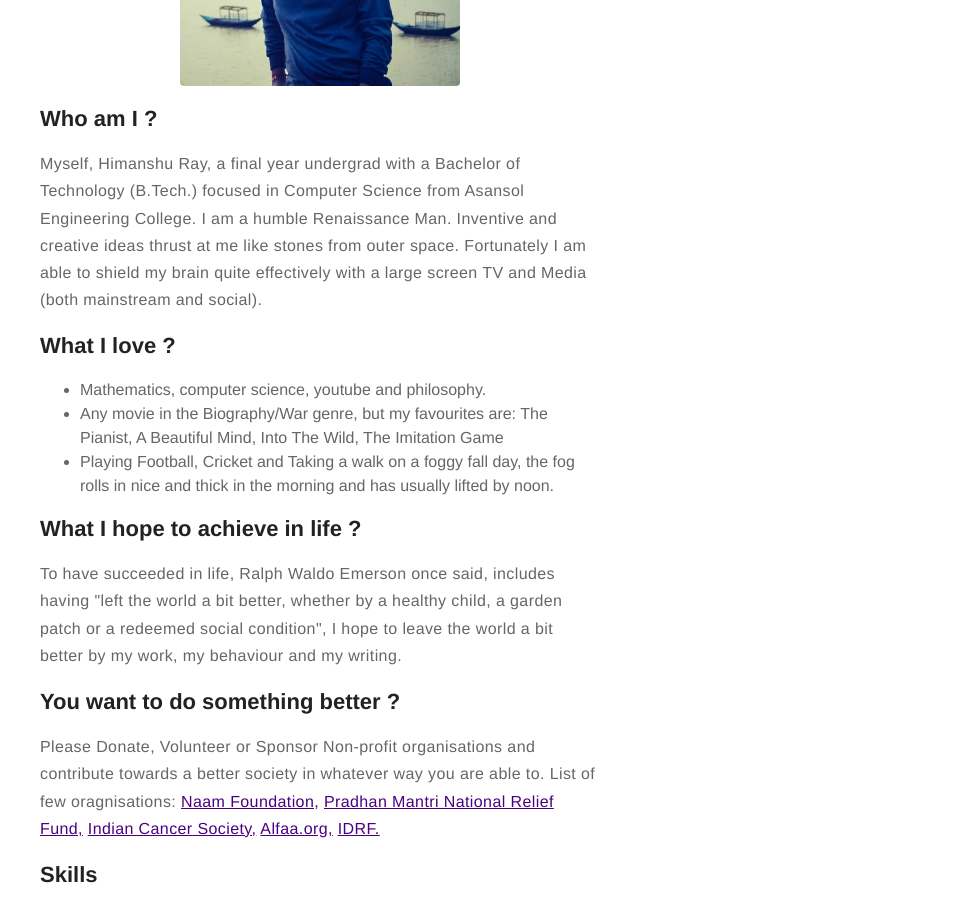
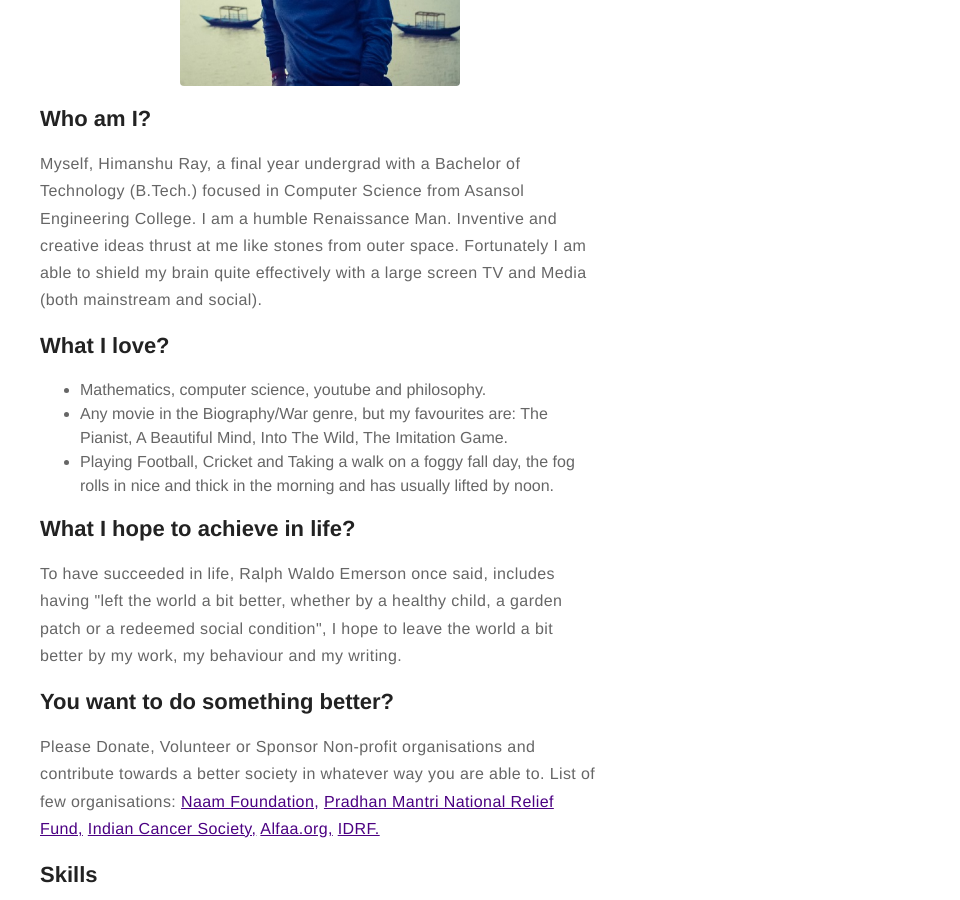
Before and after one commit to iamrayofhope/iamrayofhope.github.io, a Jekyll site: the page built from about.md, in a window 1280 px wide. Shown: the part 319-1219 px from the top of the page, without its empty margins (320-1280 px from the left). Built offline with Jekyll 4.4.1, drawn with Linux system fonts in a browser that asks for light colours.

```diff
--- a/about.md
+++ b/about.md
@@ -4,21 +4,21 @@
 ---
 ![Profile Image]({{ site.url }}/{{ site.picture }})
 
-<h2>Who am I ?</h2>
+<h2>Who am I?</h2>
 <p>Myself, Himanshu Ray, a final year undergrad with a Bachelor of Technology (B.Tech.) focused in Computer Science from Asansol Engineering College. I am a humble Renaissance Man. Inventive and creative ideas thrust at me like stones from outer space. Fortunately I am able to shield my brain quite effectively with a large screen TV and Media (both mainstream and social).</p>
 
-<h2>What I love ?</h2>
+<h2>What I love?</h2>
 <ul>
 	<li>Mathematics, computer science, youtube and philosophy.</li>
-	<li>Any movie in the Biography/War genre, but my favourites are: The Pianist, A Beautiful Mind, Into The Wild, The Imitation Game </li>
+	<li>Any movie in the Biography/War genre, but my favourites are: The Pianist, A Beautiful Mind, Into The Wild, The Imitation Game. </li>
 	<li>Playing Football, Cricket and Taking a walk on a foggy fall day, the fog rolls in nice and thick in the morning and has usually 	lifted by noon.</li>
 </ul>
 
-<h2>What I hope to achieve in life ?</h2>
+<h2>What I hope to achieve in life?</h2>
 <p>To have succeeded in life, Ralph Waldo Emerson once said, includes having "left the world a bit better, whether by a healthy child, a garden patch or a redeemed social condition", I hope to leave the world a bit better by my work, my behaviour and my writing.</p>
 
-<h2>You want to do something better ?</h2>
-<p>Please Donate, Volunteer or Sponsor Non-profit organisations and contribute towards a better society in whatever way you are able to. List of few oragnisations:  <a href="http://naammh.org/about-us/">Naam Foundation,</a>
+<h2>You want to do something better?</h2>
+<p>Please Donate, Volunteer or Sponsor Non-profit organisations and contribute towards a better society in whatever way you are able to. List of few organisations:  <a href="http://naammh.org/about-us/">Naam Foundation,</a>
 							<a href="https://www.pmnrf.gov.in/payform.php"> Pradhan Mantri National Relief Fund,</a>
 							<a href="http://www.indiancancersociety.org/how-you-can-help/donate.aspx"> Indian Cancer Society,</a>
 							<a href="alfaa.org"> Alfaa.org,</a>
```
